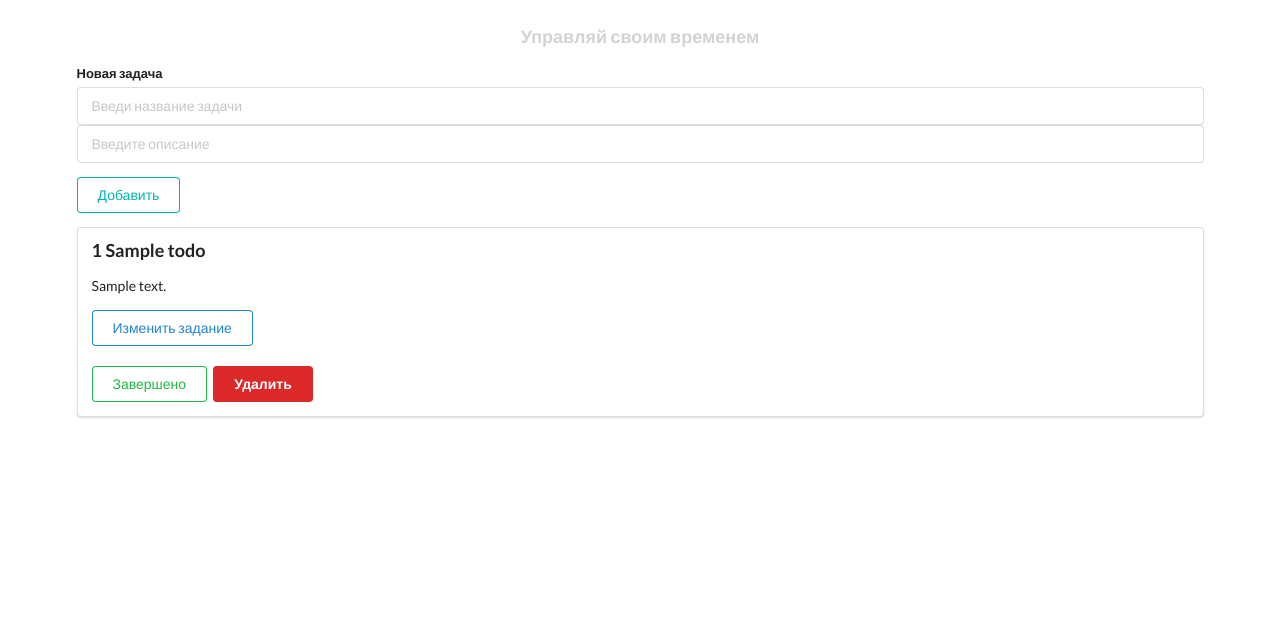
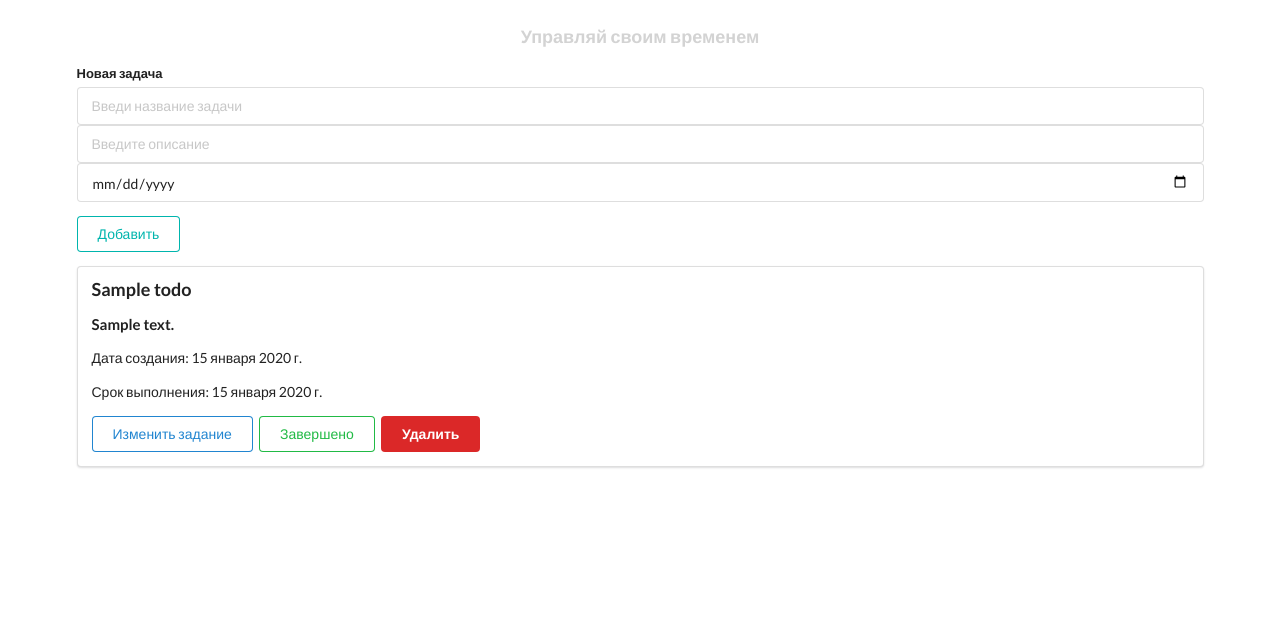
Before and after one commit to 31nkmu/Neobis_ToDo_Project, a Django app: page /home/ in a window 1280 px wide. Shown: the part 82-724 px from the top of the page. Run offline with Django 4.2, Linux system fonts and the light colour scheme; tables that the repository leaves empty hold one stand-in row (values such as "Sample post").

Commit message:
added description, generics

```diff
--- a/config/settings.py
+++ b/config/settings.py
@@ -106,9 +106,9 @@ AUTH_PASSWORD_VALIDATORS = [
 # Internationalization
 # https://docs.djangoproject.com/en/4.2/topics/i18n/
 
-LANGUAGE_CODE = 'en-us'
+LANGUAGE_CODE = 'ru-ru'
 
-TIME_ZONE = 'UTC'
+TIME_ZONE = 'Asia/Bishkek'
 
 USE_I18N = True
 
--- a/templates/todolist/index.html
+++ b/templates/todolist/index.html
@@ -11,17 +11,20 @@
             <label>Новая задача</label>
             <input type="text" name="title" placeholder="Введи название задачи"> <br>
             <input type="text" name="description" placeholder="Введите описание"> <br>
+            <input type="date" name="deadline" placeholder="Введите срок выполнения"> <br>
         </div>
         <button class="ui teal basic button" type="submit">Добавить</button>
     </form>
 
 {% for todo in todos %}
 <div class="ui segment">
-    <p class="ui big header">{{ todo.id }} {{ todo.title }}</p>
+    <p class="ui big header">{{ todo.title }}</p>
     {% if todo.description %}
-        <p>{{ todo.description }}</p>
+        <p class="ui small header">{{ todo.description }}</p>
     {% endif %}
-    <a href="{% url 'update_todo' pk=todo.id %}" class="ui primary basic button">Изменить задание</a><br><br>
+    <p class="ui small">Дата создания: {{ todo.created_at }}</p>
+    <p class="ui small">Срок выполнения: {{ todo.deadline }}</p>
+    <a href="{% url 'update_todo' pk=todo.id %}" class="ui primary basic button">Изменить задание</a>
     {% if todo.is_completed is False %}
         <a class="ui negative basic button" href="{% url 'update' pk=todo.id %}">Не завершено</a>
     {% else %}
--- a/todolist/forms.py
+++ b/todolist/forms.py
@@ -6,4 +6,4 @@ from todolist.models import Todo
 class CreateTodoForm(forms.ModelForm):
     class Meta:
         model = Todo
-        fields = ('title', 'description')
+        fields = ('title', 'description', 'deadline')
--- a/todolist/models.py
+++ b/todolist/models.py
@@ -1,3 +1,5 @@
+from datetime import datetime
+
 from django.db import models
 
 
@@ -5,6 +7,8 @@ class Todo(models.Model):
     title = models.CharField('Название задания', max_length=500)
     is_completed = models.BooleanField('Завершено', default=False)
     description = models.TextField('Описание', null=True, blank=True)
+    created_at = models.DateField('Дата добавления', default=datetime.now(), blank=True)
+    deadline = models.DateField('Срок выполнения', blank=True, null=True)
 
     class Meta:
         verbose_name = 'Задание'
--- a/todolist/views.py
+++ b/todolist/views.py
@@ -15,7 +15,7 @@ class TodoList(ListView):
     context_object_name = 'todos'
 
     def get_queryset(self):
-        return Todo.objects.all().order_by('id')
+        return Todo.objects.all().order_by('created_at')
 
 
 class CreateTodo(CreateView):
@@ -27,7 +27,7 @@ class CreateTodo(CreateView):
 class UpdateTodo(UpdateView):
     model = Todo
     template_name = 'todolist/update_todo.html'
-    fields = ('title', 'description')
+    fields = ('title', 'description', 'deadline')
     success_url = reverse_lazy('home')
 
 
```
Also changed, not shown: todolist/migrations/0001_initial.py (deleted).
